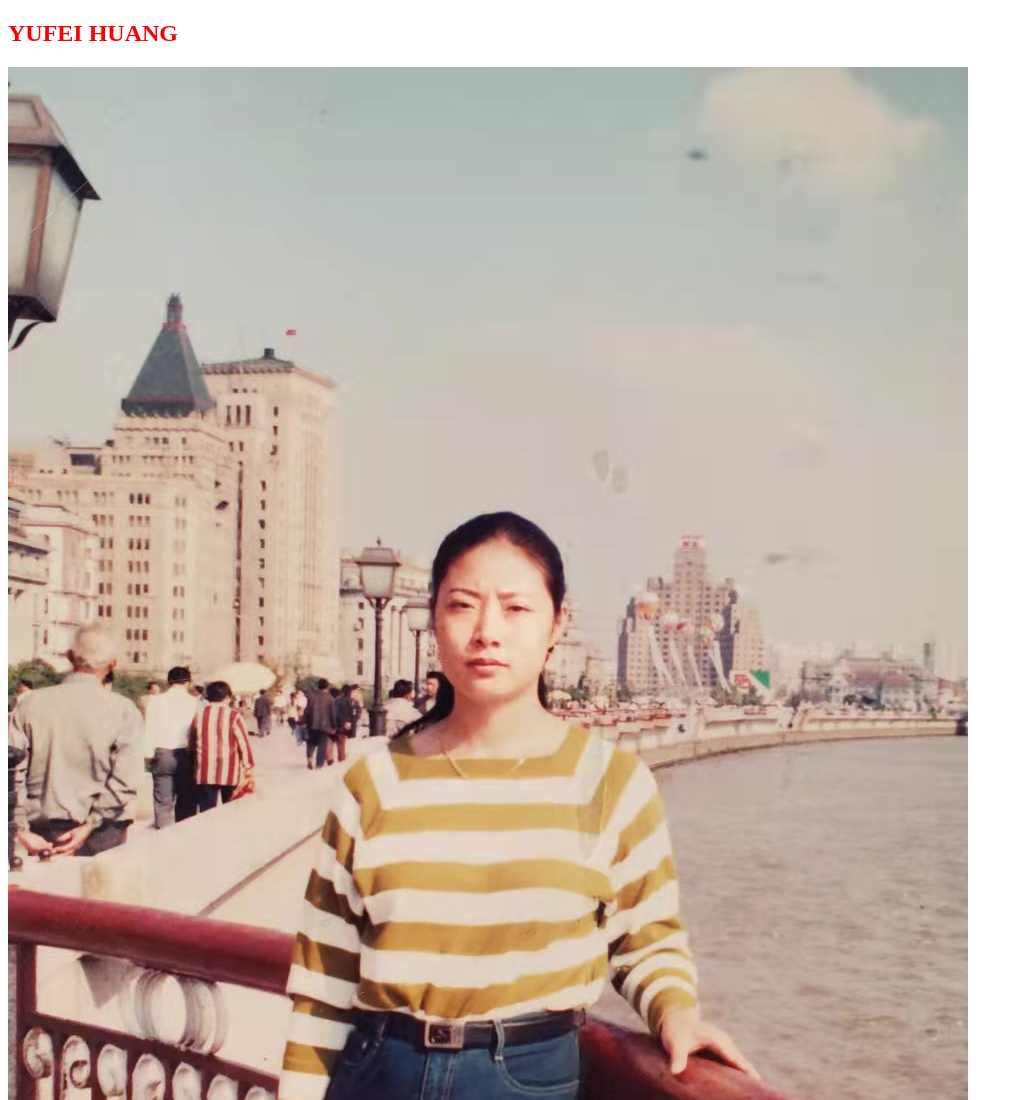
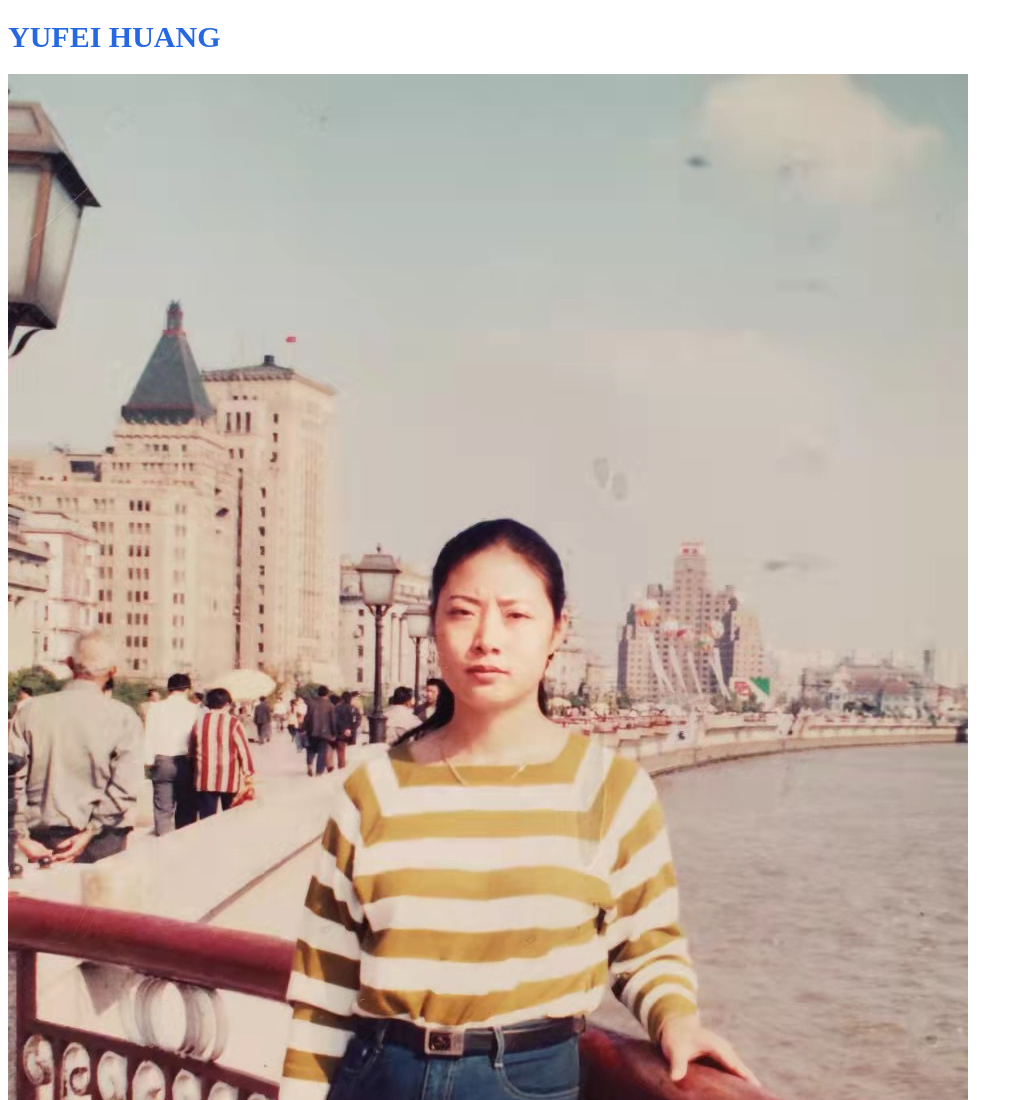
Before and after one commit to Yufei-Huang-310/silver-train, a plain HTML site: page index.html in a window 1280 px wide. Shown: the top 1100 px of the page, without its empty margins (0-1023 px from the left). Drawn offline with Linux system fonts and the light colour scheme.

Commit message:
Update main.css

```diff
--- a/Styles/main.css
+++ b/Styles/main.css
@@ -1,3 +1,5 @@
-h2{
-    color:red;
-    }
+.name{
+    font-weight: bold;
+    color: rgb(37, 104, 228);
+    font-size: 30px;
+}
```
